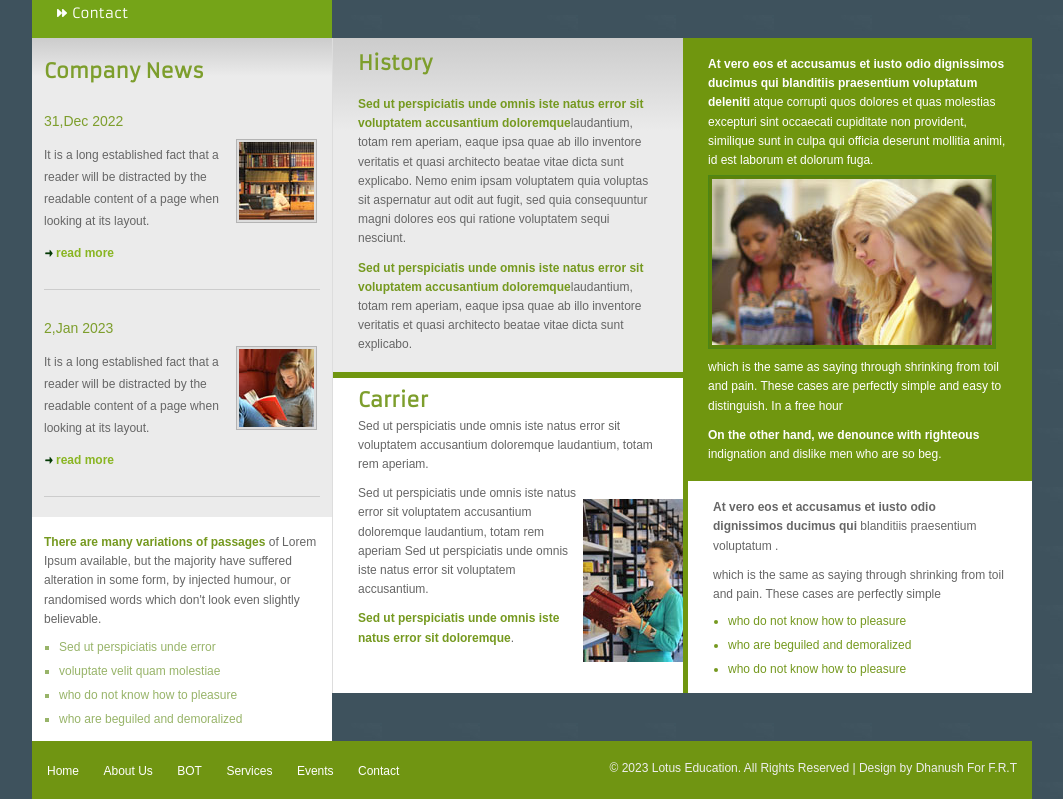
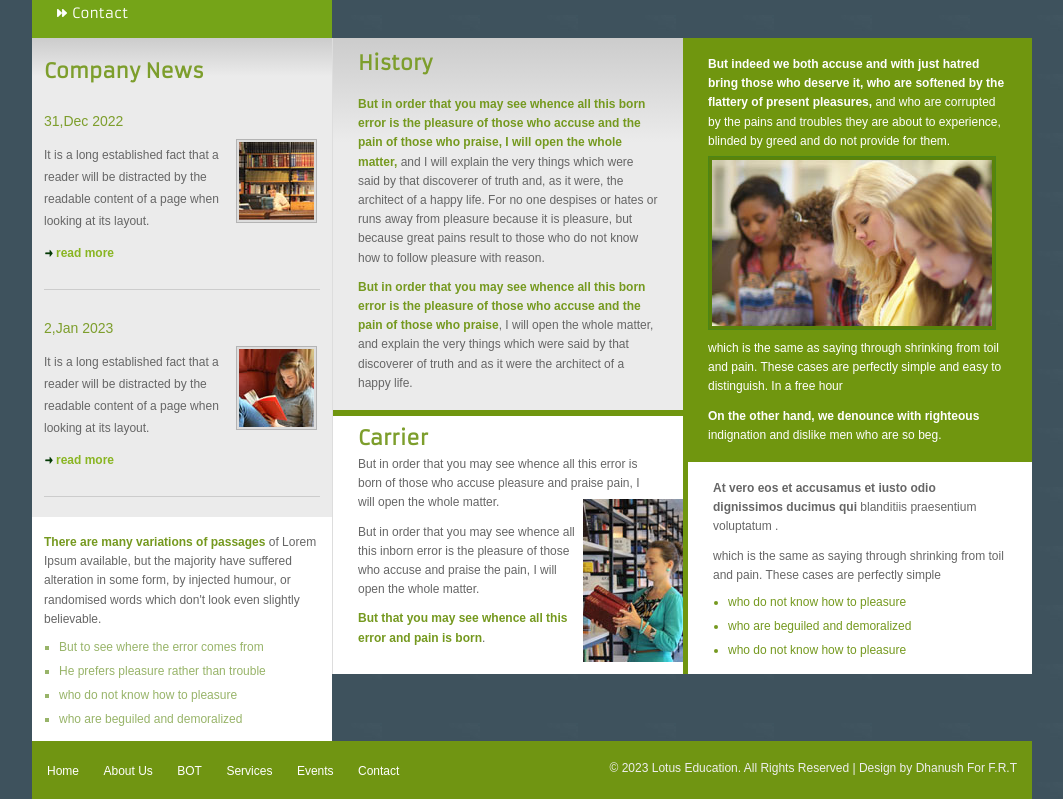
Before and after one commit to Bubby49/Project02, a plain HTML site: page index.html in a window 1280 px wide. Shown: the part 339-1138 px from the top of the page, without its empty margins (108-1171 px from the left). Drawn offline with Linux system fonts and the light colour scheme.

Commit message:
Update index.html

```diff
--- a/index.html
+++ b/index.html
@@ -70,8 +70,8 @@
    		<div class="sidebar_bottom">
    			<p><span>There are many variations of passages</span> of Lorem Ipsum available, but the majority have suffered alteration in some form, by injected humour, or randomised words which don't look even slightly believable.</p>
               <ul>
-              	<li>Sed ut perspiciatis unde error</li>
-              	<li>voluptate velit quam molestiae</li>
+              	<li>But to see where the error comes from</li>
+              	<li>He prefers pleasure rather than trouble</li>
               	<li>who do not know how to pleasure</li>
               	<li>who are beguiled and demoralized</li>
 
@@ -83,17 +83,17 @@
 	   	<div class="grid1">
 	   		<h2>History</h2>
 			   	<div class="grid1_desc">
-			   		<p><span>Sed ut perspiciatis unde omnis iste natus error sit voluptatem accusantium doloremque</span>laudantium, totam rem aperiam, eaque ipsa quae ab illo inventore veritatis et quasi architecto beatae vitae dicta sunt explicabo. Nemo enim ipsam voluptatem quia voluptas sit aspernatur aut odit aut fugit, sed quia consequuntur magni dolores eos qui ratione voluptatem sequi nesciunt.</p>
-			        <p><span>Sed ut perspiciatis unde omnis iste natus error sit voluptatem accusantium doloremque</span>laudantium, totam rem aperiam, eaque ipsa quae ab illo inventore veritatis et quasi architecto beatae vitae dicta sunt explicabo.</p>
+			   		<p><span>But in order that you may see whence all this born error is the pleasure of those who accuse and the pain of those who praise, I will open the whole matter,</span> and I will explain the very things which were said by that discoverer of truth and, as it were, the architect of a happy life. For no one despises or hates or runs away from pleasure because it is pleasure, but because great pains result to those who do not know how to follow pleasure with reason.</p>
+<p><span>But in order that you may see whence all this born error is the pleasure of those who accuse and the pain of those who praise</span>, I will open the whole matter, and explain the very things which were said by that discoverer of truth and as it were the architect of a happy life.</p>
 			   </div>
 	   	</div>
 		   	<div class="grid2">
 		   		<h2>Carrier</h2>
-		   		<p>Sed ut perspiciatis unde omnis iste natus error sit voluptatem accusantium doloremque laudantium, totam rem aperiam.</p>
+		   		<p>But in order that you may see whence all this error is born of those who accuse pleasure and praise pain, I will open the whole matter.</p>
 			   		<div class="grid2_data">
 			   			<div class="grid2_desc">
-			   				<p>Sed ut perspiciatis unde omnis iste natus error sit voluptatem accusantium doloremque laudantium, totam rem aperiam Sed ut perspiciatis unde omnis iste natus error sit voluptatem accusantium.</p>
-			   				<p><span>Sed ut perspiciatis unde omnis iste natus error sit doloremque</span>.</p>
+			   				<p>But in order that you may see whence all this inborn error is the pleasure of those who accuse and praise the pain, I will open the whole matter.</p>
+<p><span>But that you may see whence all this error and pain is born</span>.</p>
 			          </div>
 			    	<img src="images/grid2_img.jpg" alt="" />
 			    <div class="clear"></div>
@@ -102,7 +102,7 @@
    </div>
    <div class="content_right">
 	   	<div class="grid3">
-	   		<p><span>At vero eos et accusamus et iusto odio dignissimos ducimus qui blanditiis praesentium voluptatum deleniti</span> atque corrupti quos dolores et quas molestias excepturi sint occaecati cupiditate non provident, similique sunt in culpa qui officia deserunt mollitia animi, id est laborum et dolorum fuga.</p>
+	   		<p><span>But indeed we both accuse and with just hatred bring those who deserve it, who are softened by the flattery of present pleasures,</span> and who are corrupted by the pains and troubles they are about to experience, blinded by greed and do not provide for them.</p>
 	   		<img src="images/grid3_img3.jpg" alt="" />
 	       <p>which is the same as saying through shrinking from toil and pain. These cases are perfectly simple and easy to distinguish. In a free hour</p>
 	       <p><span>On the other hand, we denounce with righteous</span> indignation and dislike men who are so beg.</p>
```
